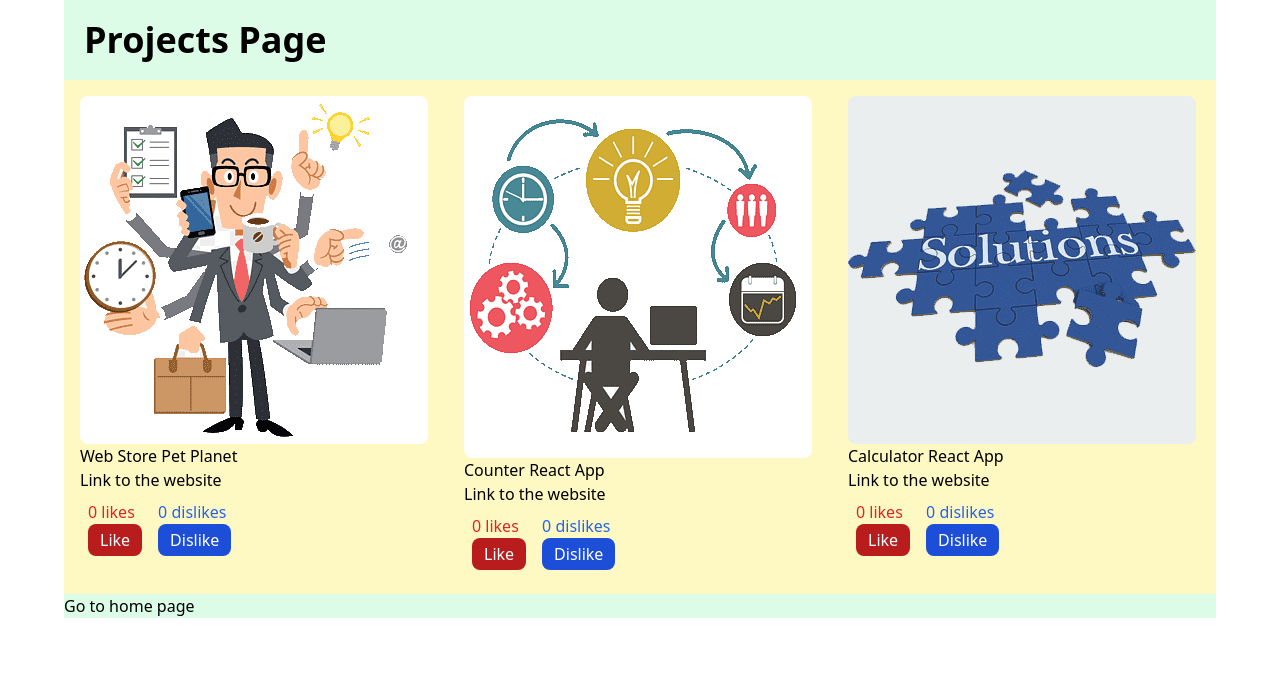
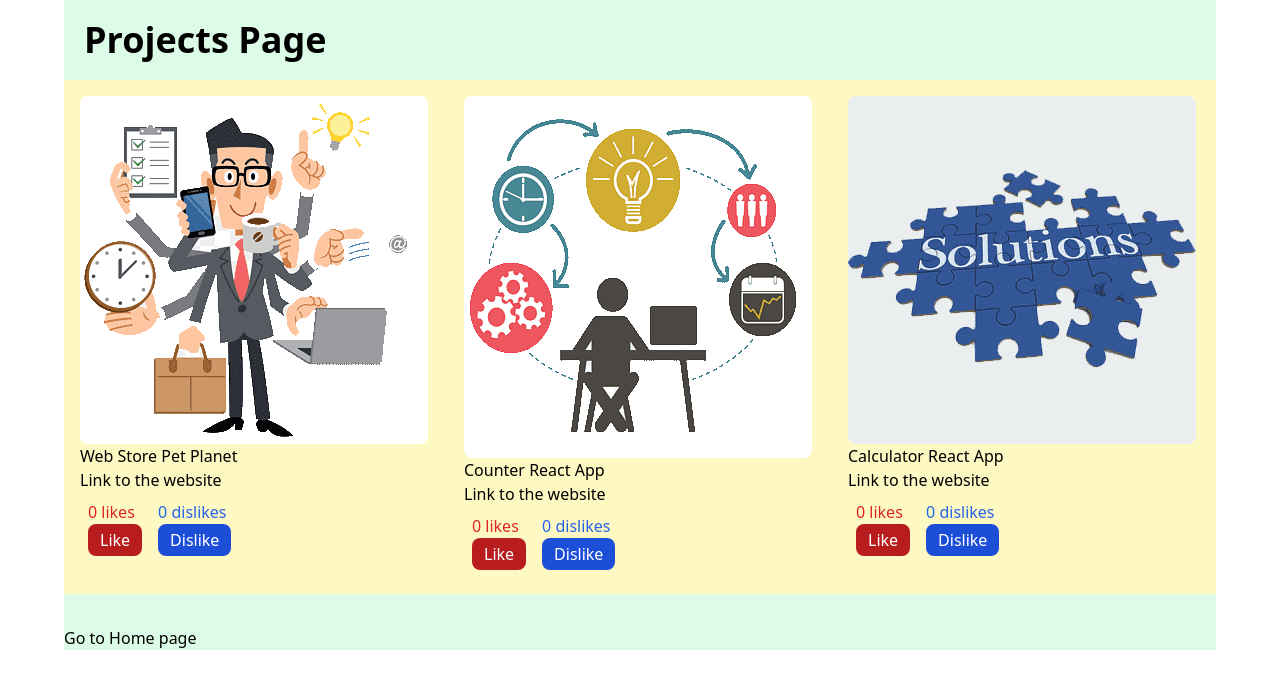
Before and after one commit to Simeonov11/skillcity-mp, a Next.js app: page /projects in a window 1280 px wide. Shown: the top 688 px of the page. Built offline with nearby package versions, Linux system fonts and the light colour scheme.

Commit message:
Added Footer component to home page and projects page

```diff
--- /dev/null
+++ b/components/shared/footer/footer.js
@@ -0,0 +1,11 @@
+import Link from "next/link"
+
+export default function Footer({ href, title }) {
+    return(
+        <div className="w-full max-w-6xl mx-auto mt-8">
+            <Link href={href}>
+                Go to {title} page
+            </Link>
+        </div>
+    )
+}
--- a/pages/index.js
+++ b/pages/index.js
@@ -2,6 +2,7 @@ import Header from "@/components/shared/header"
 import Bio from "@/components/home/bio"
 import Skills from "@/components/home/skills"
 import Content from "@/components/shared/header/content"
+import Footer from "@/components/shared/footer/footer"
 
 export default function Home() {
   return (
@@ -21,9 +22,10 @@ export default function Home() {
         </div>
       </Content>
 
-      <div className="bg-red-200">
-        <a href="/projects">Go to Projects page</a>
-      </div>
+      <Footer
+        href="/projects"
+        title="Projects"
+      />
 
     </div>
   )
--- a/pages/projects.js
+++ b/pages/projects.js
@@ -1,6 +1,6 @@
 import Header from "@/components/shared/header";
-
 import ProjectGrid from "../components/project-grid";
+import Footer from "@/components/shared/footer/footer";
 
 export default function ProjectsPage() {
     return (
@@ -11,9 +11,10 @@ export default function ProjectsPage() {
 
             <ProjectGrid />
 
-            <div>
-                <a href="/">Go to home page</a>
-            </div>
+            <Footer
+                href="/"
+                title="Home"
+            />
         </div>
     )
 }
```
